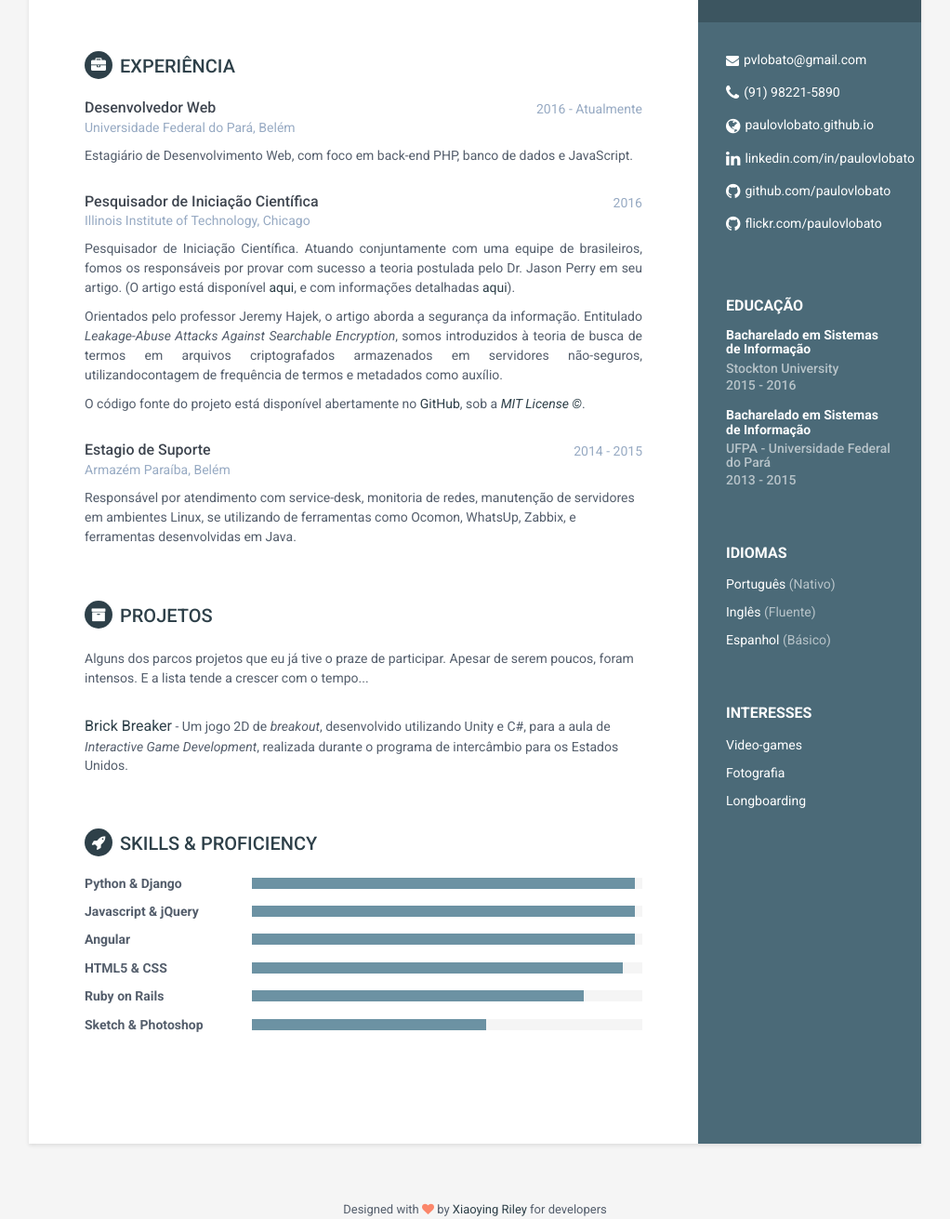
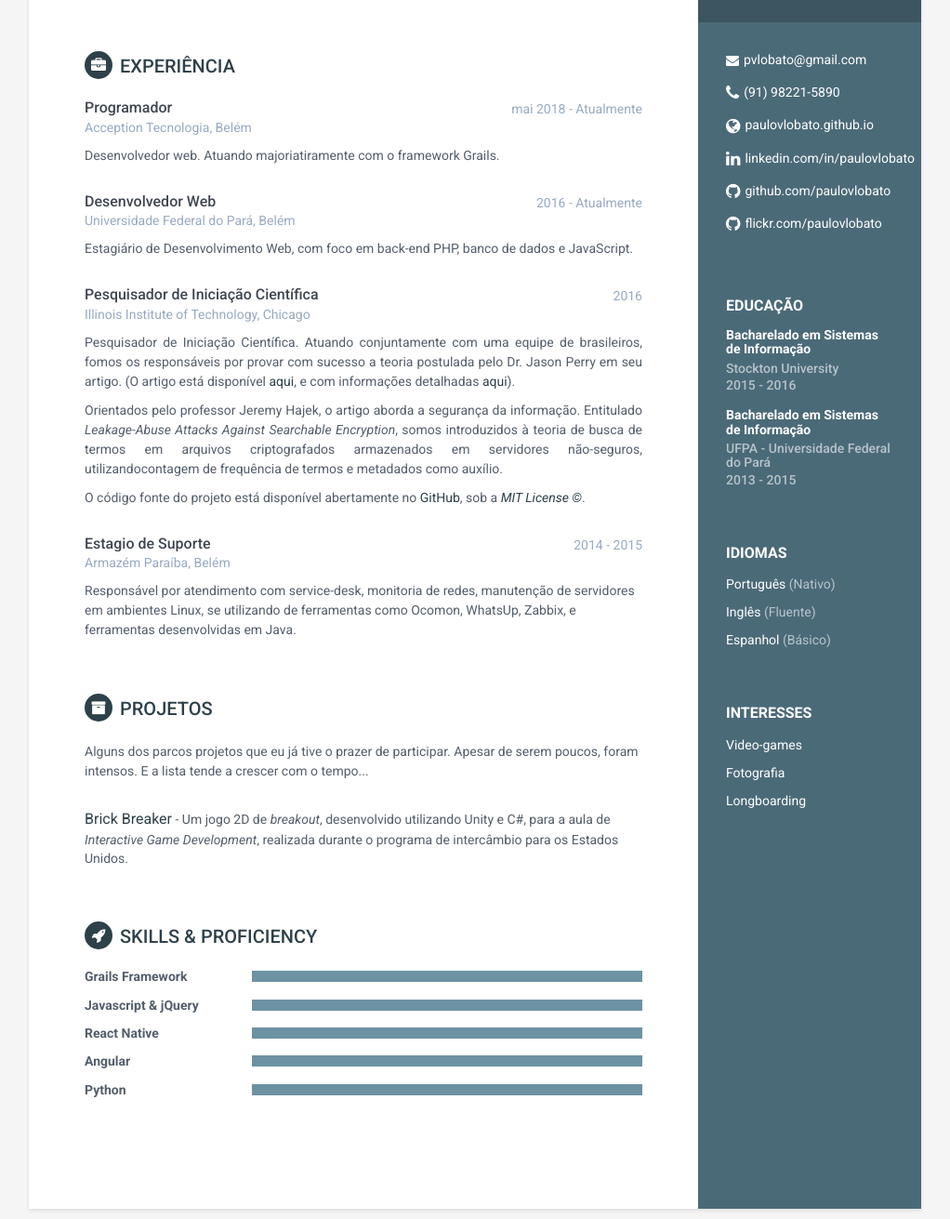
Before and after one commit to paulovlobato/paulovlobato.github.io, a plain HTML site: page index.html in a window 1280 px wide. Shown: the part 341-1652 px from the top of the page at 93% size, without its empty margins (129-1151 px from the left). Drawn offline with Linux system fonts and the light colour scheme.

Commit message:
Fixed "faze" to "fazer". Changed skills section

```diff
--- a/index.html
+++ b/index.html
@@ -112,6 +112,19 @@
                 <div class="item">
                     <div class="meta">
                         <div class="upper-row">
+                            <h3 class="job-title">Programador</h3>
+                            <div class="time">mai 2018 - Atualmente</div>
+                        </div><!--//upper-row-->
+                        <div class="company">Acception Tecnologia, Belém</div>
+                    </div><!--//meta-->
+                    <div class="details">
+                        <p>Desenvolvedor web. Atuando majoriatiramente com o framework Grails.</p>
+                    </div><!--//details-->
+                </div><!--//item-->
+
+                <div class="item">
+                    <div class="meta">
+                        <div class="upper-row">
                             <h3 class="job-title">Desenvolvedor Web</h3>
                             <div class="time">2016 - Atualmente</div>
                         </div><!--//upper-row-->
@@ -159,28 +172,38 @@
             <section class="section projects-section">
                 <h2 class="section-title"><i class="fa fa-archive"></i>Projetos</h2>
                 <div class="intro">
-                    <p>Alguns dos parcos projetos que eu já tive o praze de participar. Apesar de serem poucos, foram intensos. E a lista tende a crescer com o tempo...</p>
+                    <p>Alguns dos parcos projetos que eu já tive o prazer de participar. Apesar de serem poucos, foram intensos. E a lista tende a crescer com o tempo...</p>
                 </div><!--//intro-->
                 <div class="item">
                     <span class="project-title"><a href="http://github.com/paulovlobato/BrickBreaker">Brick Breaker</a></span> - <span class="project-tagline">Um jogo 2D de <i>breakout</i>, desenvolvido utilizando Unity e C#, para a aula de <i>Interactive Game Development</i>, realizada durante o programa de intercâmbio para os Estados Unidos.</span>
 
             </section><!--//section-->
 
+
             <section class="skills-section section">
                     <h2 class="section-title"><i class="fa fa-rocket"></i>Skills &amp; Proficiency</h2>
                     <div class="skillset">
+
                         <div class="item">
-                        <h3 class="level-title">Python &amp; Django</h3>
+                            <h3 class="level-title">Grails Framework</h3>
                             <div class="level-bar">
-                            <div class="level-bar-inner" data-level="98%">
+                                <div class="level-bar-inner" data-level="100%">
                                 </div>
                             </div><!--//level-bar-->
                         </div><!--//item-->
 
                         <div class="item">
-                        <h3 class="level-title">Javascript &amp; jQuery</h3>
+                                <h3 class="level-title">Javascript & jQuery</h3>
                                 <div class="level-bar">
-                            <div class="level-bar-inner" data-level="98%">
+                                    <div class="level-bar-inner" data-level="100%">
+                                    </div>
+                                </div><!--//level-bar-->
+                        </div><!--//item-->
+
+                        <div class="item">
+                                <h3 class="level-title">React Native</h3>
+                                <div class="level-bar">
+                                    <div class="level-bar-inner" data-level="100%">
                                     </div>
                                 </div><!--//level-bar-->
                         </div><!--//item-->
@@ -188,34 +211,19 @@
                         <div class="item">
                                 <h3 class="level-title">Angular</h3>
                                 <div class="level-bar">
-                            <div class="level-bar-inner" data-level="98%">
+                                    <div class="level-bar-inner" data-level="100%">
                                     </div>
                                 </div><!--//level-bar-->
                         </div><!--//item-->
 
                         <div class="item">
-                        <h3 class="level-title">HTML5 &amp; CSS</h3>
+                                <h3 class="level-title">Python</h3>
                                 <div class="level-bar">
-                            <div class="level-bar-inner" data-level="95%">
+                                    <div class="level-bar-inner" data-level="100%">
                                     </div>
                                 </div><!--//level-bar-->
                         </div><!--//item-->
 
-                    <div class="item">
-                        <h3 class="level-title">Ruby on Rails</h3>
-                        <div class="level-bar">
-                            <div class="level-bar-inner" data-level="85%">
-                            </div>
-                        </div><!--//level-bar-->
-                    </div><!--//item-->
-
-                    <div class="item">
-                        <h3 class="level-title">Sketch &amp; Photoshop</h3>
-                        <div class="level-bar">
-                            <div class="level-bar-inner" data-level="60%">
-                            </div>
-                        </div><!--//level-bar-->
-                    </div><!--//item-->
 
                     </div>
                 </section><!--//skills-section-->
```
Lines whose indentation alone changed are shown as unchanged.
